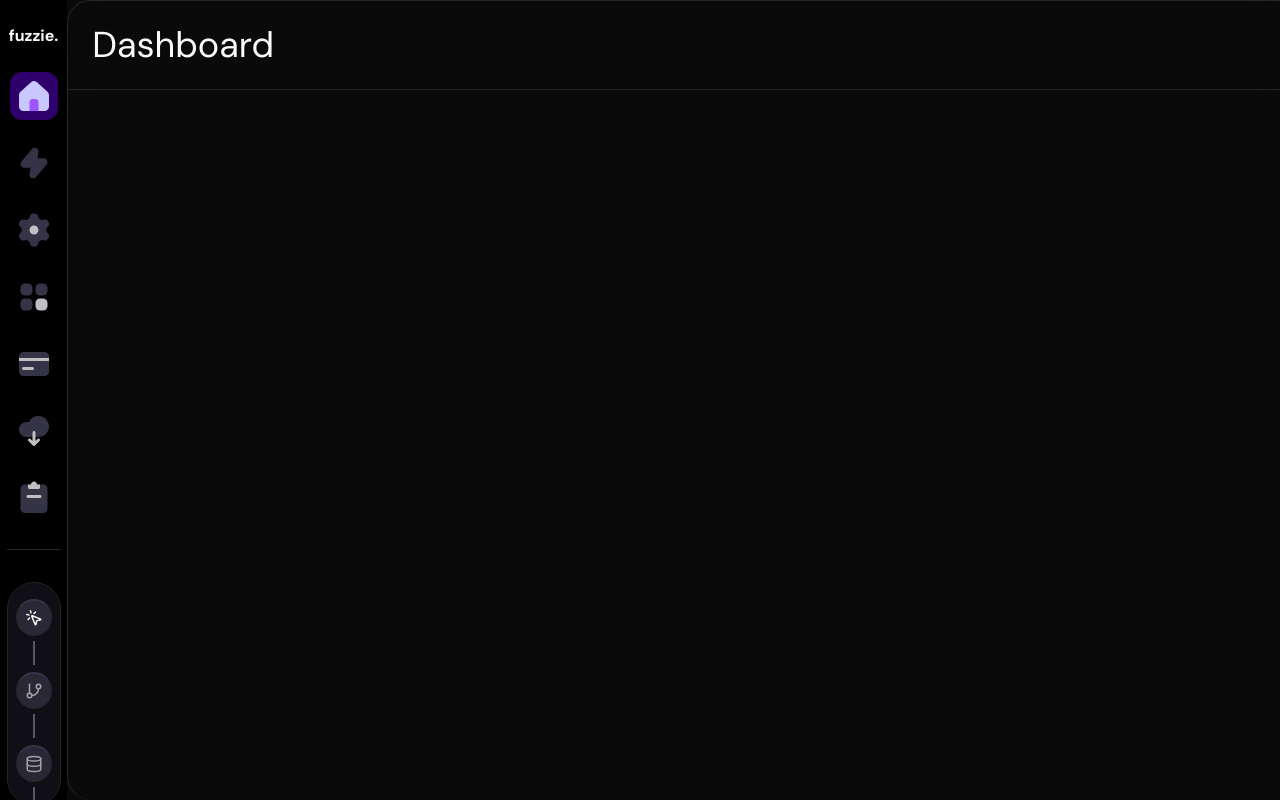
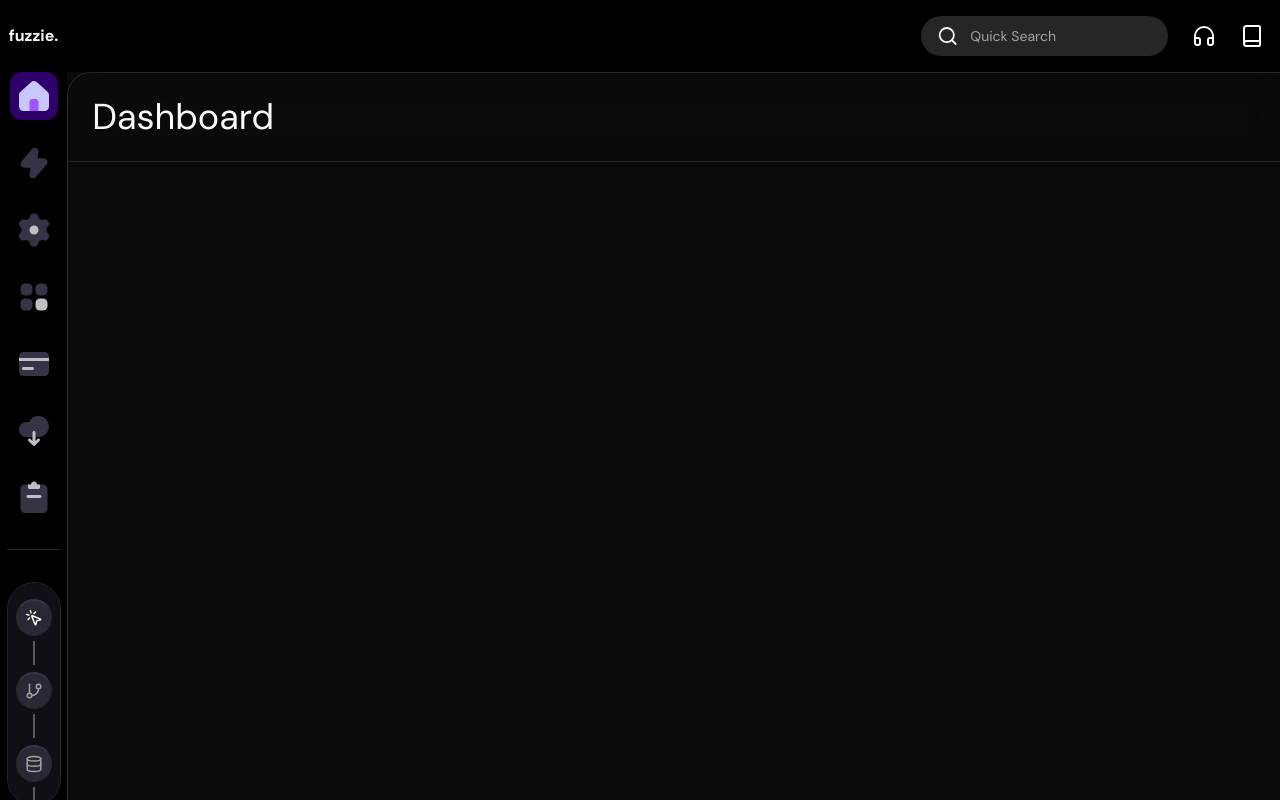
Before and after one commit to Mastrangelis/fuzzie-automation, a Next.js app: page /dashboard in a window 1280 px wide. Built offline with nearby package versions, Linux system fonts and the light colour scheme; no server answers.

Commit message:
feat: infobar

```diff
--- /dev/null
+++ b/src/app/(main)/(pages)/settings/page.tsx
@@ -0,0 +1,36 @@
+import ProfileForm from "@/components/forms/profile-form";
+import React from "react";
+import ProfilePicture from "./_components/profile-picture";
+import { db } from "@/lib/db";
+import { currentUser } from "@clerk/nextjs";
+
+type Props = {};
+
+const Settings = async (props: Props) => {
+  const authUser = await currentUser();
+  if (!authUser) return null;
+
+  return (
+    <div className="flex flex-col gap-4">
+      <h1 className="sticky top-0 z-[10] flex items-center justify-between border-b bg-background/50 p-6 text-4xl backdrop-blur-lg">
+        <span>Settings</span>
+      </h1>
+      <div className="flex flex-col gap-10 p-6">
+        <div>
+          <h2 className="text-2xl font-bold">User Profile</h2>
+          <p className="text-base text-white/50">
+            Add or update your information
+          </p>
+        </div>
+        <ProfilePicture
+          onDelete={removeProfileImage}
+          userImage={user?.profileImage || ""}
+          onUpload={uploadProfileImage}
+        />
+        <ProfileForm user={user} onUpdate={updateUserInfo} />
+      </div>
+    </div>
+  );
+};
+
+export default Settings;
--- a/src/app/(main)/layout.tsx
+++ b/src/app/(main)/layout.tsx
@@ -1,6 +1,6 @@
 import React from "react";
 import Sidebar from "@/components/sidebar";
-// import InfoBar from "@/components/infobar";
+import InfoBar from "@/components/infobar";
 
 type Props = { children: React.ReactNode };
 
@@ -9,7 +9,7 @@ const Layout = (props: Props) => {
     <div className="flex overflow-hidden h-screen relative z-1">
       <Sidebar />
       <div className="w-full">
-        {/* <InfoBar /> */}
+        <InfoBar />
         {props.children}
       </div>
     </div>
--- /dev/null
+++ b/src/components/infobar/index.tsx
@@ -0,0 +1,49 @@
+"use client";
+import React from "react";
+import { Book, Headphones, Search } from "lucide-react";
+import { Input } from "@/components/ui/input";
+
+import {
+  Tooltip,
+  TooltipContent,
+  TooltipProvider,
+  TooltipTrigger,
+} from "@/components/ui/tooltip";
+import { UserButton } from "@clerk/nextjs";
+
+const InfoBar = () => {
+  return (
+    <div className="flex flex-row justify-end gap-6 items-center px-4 py-4 w-full dark:bg-black ">
+      <span className="flex items-center rounded-full bg-muted px-4">
+        <Search />
+        <Input
+          placeholder="Quick Search"
+          className="border-none bg-transparent !ring-0 !ring-offset-0"
+        />
+      </span>
+      <TooltipProvider>
+        <Tooltip delayDuration={0}>
+          <TooltipTrigger>
+            <Headphones />
+          </TooltipTrigger>
+          <TooltipContent>
+            <p>Contact Support</p>
+          </TooltipContent>
+        </Tooltip>
+      </TooltipProvider>
+      <TooltipProvider>
+        <Tooltip delayDuration={0}>
+          <TooltipTrigger>
+            <Book />
+          </TooltipTrigger>
+          <TooltipContent>
+            <p>Guide</p>
+          </TooltipContent>
+        </Tooltip>
+      </TooltipProvider>
+      <UserButton />
+    </div>
+  );
+};
+
+export default InfoBar;
--- /dev/null
+++ b/src/components/ui/input.tsx
@@ -0,0 +1,25 @@
+import * as React from "react"
+
+import { cn } from "@/lib/utils"
+
+export interface InputProps
+  extends React.InputHTMLAttributes<HTMLInputElement> {}
+
+const Input = React.forwardRef<HTMLInputElement, InputProps>(
+  ({ className, type, ...props }, ref) => {
+    return (
+      <input
+        type={type}
+        className={cn(
+          "flex h-10 w-full rounded-md border border-input bg-background px-3 py-2 text-sm ring-offset-background file:border-0 file:bg-transparent file:text-sm file:font-medium placeholder:text-muted-foreground focus-visible:outline-none focus-visible:ring-2 focus-visible:ring-ring focus-visible:ring-offset-2 disabled:cursor-not-allowed disabled:opacity-50",
+          className
+        )}
+        ref={ref}
+        {...props}
+      />
+    )
+  }
+)
+Input.displayName = "Input"
+
+export { Input }
```
Also changed, not shown: src/lib/actions/settings.actions.ts (added, +52 -0 lines).
